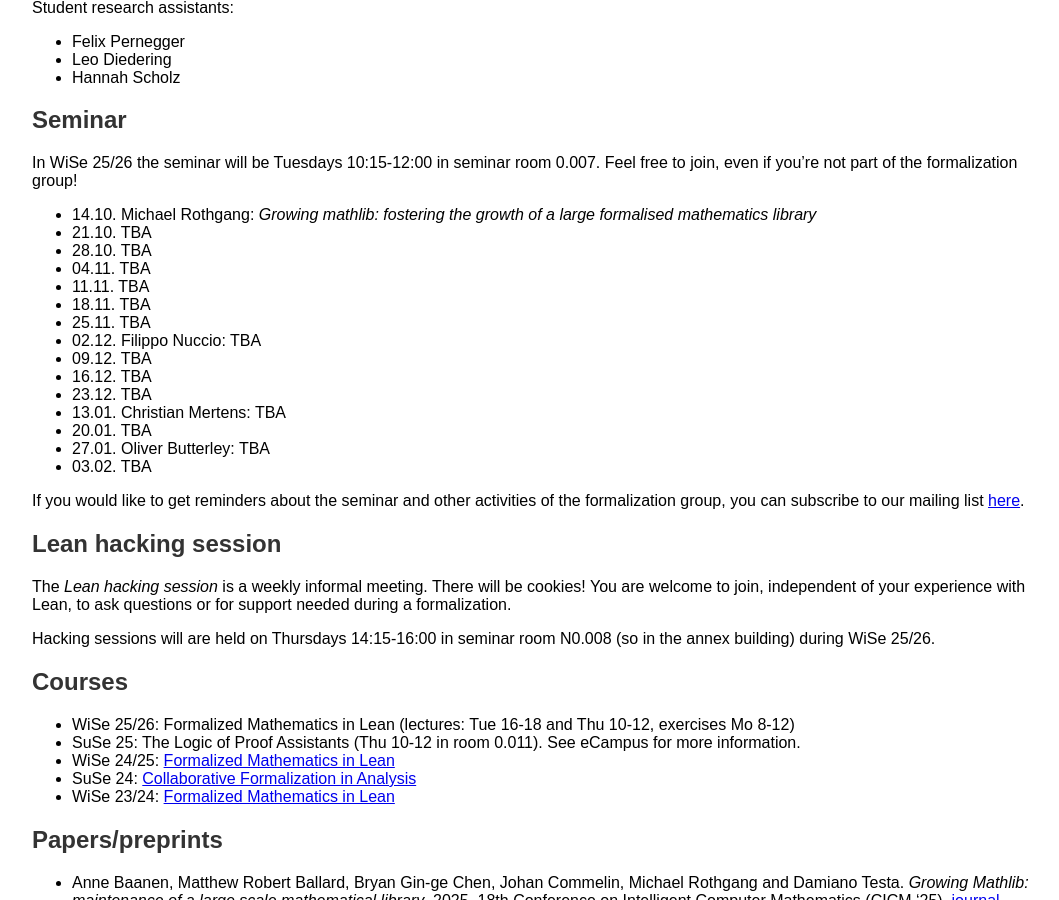
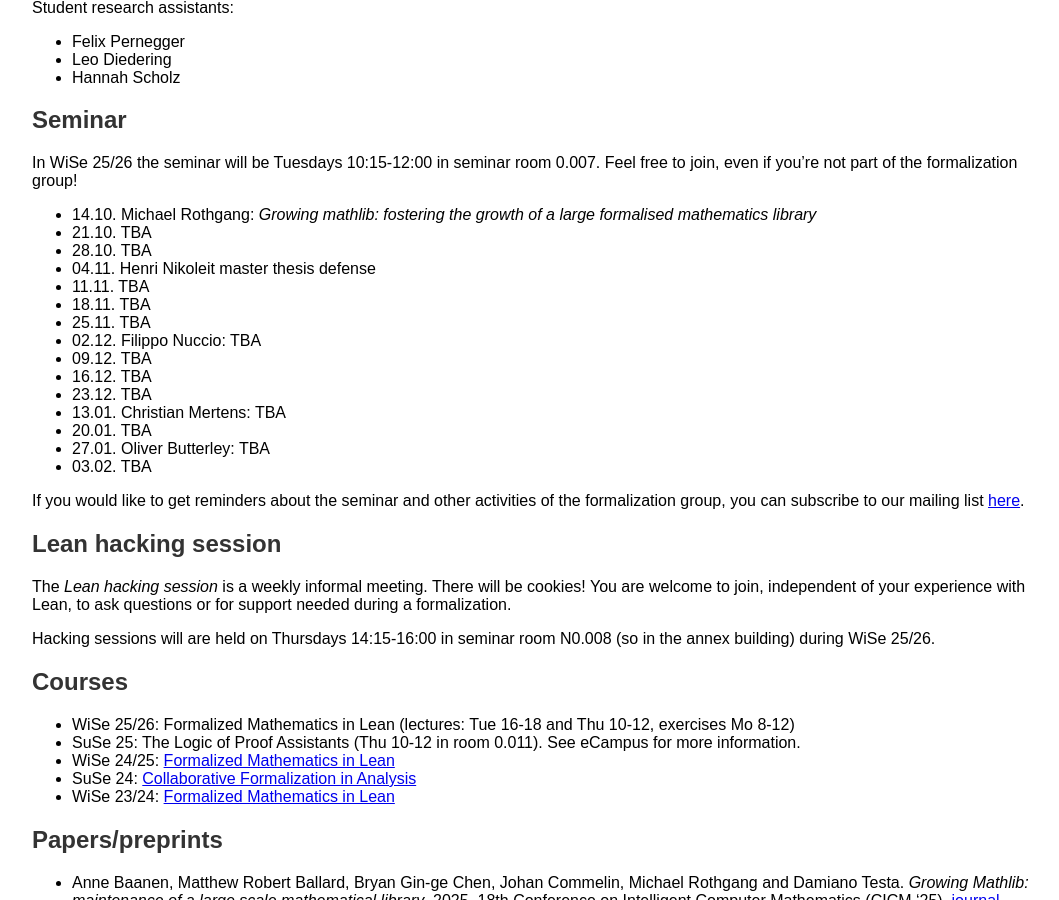
Before and after one commit to fpvandoorn/fpvandoorn.github.io, a Jekyll site: the page built from formalized-mathematics.md, in a window 1280 px wide and 900 px high, scrolled down 546 px. Shown: the whole window, without its empty margins (108-1167 px from the left). Built offline with Jekyll 4.4.1, drawn with Linux system fonts in a browser that asks for light colours; our own code applies the rules of GitHub Pages for plain Markdown files.

Commit message:
add thesis defense

```diff
--- a/formalized-mathematics.md
+++ b/formalized-mathematics.md
@@ -44,7 +44,7 @@
 * 14.10. Michael Rothgang: *Growing mathlib: fostering the growth of a large formalised mathematics library*
 * 21.10. TBA
 * 28.10. TBA
-* 04.11. TBA
+* 04.11. Henri Nikoleit master thesis defense
 * 11.11. TBA <!-- Maybe Jovan Gerbscheid -->
 * 18.11. TBA
 * 25.11. TBA
```
